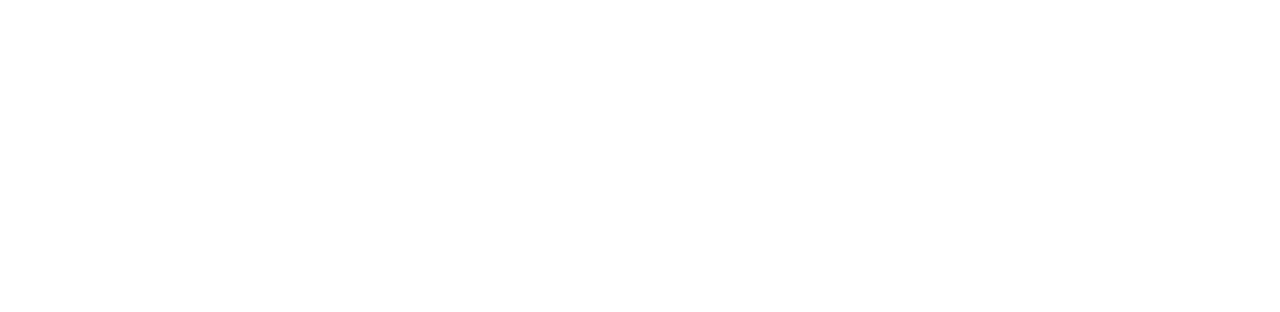
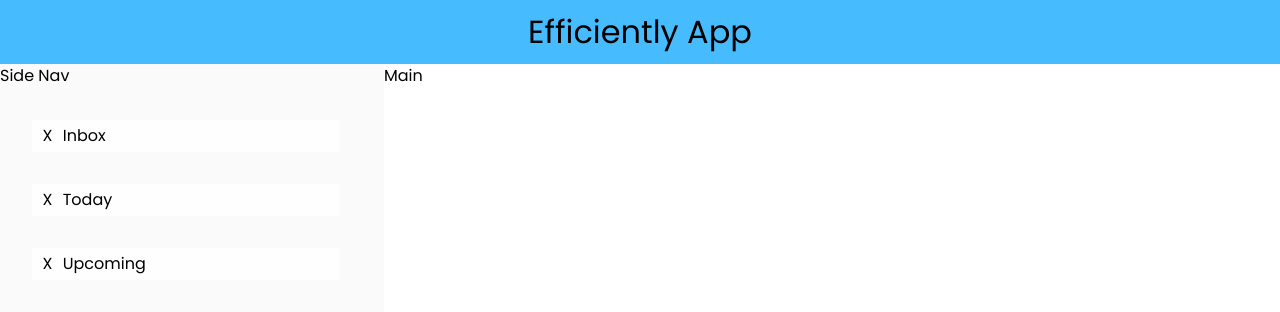
Before and after one commit to pythagoreaneng/efficiently-app-web, a React (Create React App) app: page / in a window 1280 px wide. Shown: the top 312 px of the page. Built offline with nearby package versions, Linux system fonts and the light colour scheme.

Commit message:
Create screen skelton

```diff
--- a/src/pages/index.js
+++ b/src/pages/index.js
@@ -1,7 +1,84 @@
+import { red } from "chalk";
 import React from "react";
+import styled from "styled-components";
 
 const Home = () => {
-  return <></>;
+  const Container = styled.div`
+    height: 100vh;
+    width: auto;
+  `;
+  const TopNavContainer = styled.div`
+    height: 4rem;
+    width: 100wh;
+    background: #46bcff;
+    font-size: 2em;
+    display: flex;
+    justify-content: center;
+    align-items: center;
+  `;
+
+  const ScreenContainer = styled.div`
+    display: flex;
+    height: 100%;
+  `;
+
+  const SideScreenContainer = styled.div`
+    height: 100%;
+    width: 30%;
+    background-color: #fafafa;
+  `;
+
+  const MainScreenContainer = styled.div`
+    height: 100%;
+    width: 70%;
+  `;
+
+  const SideSectionContainer = styled.div`
+    height: 2rem;
+    width: 80%;
+    background-color: #fefefe;
+    margin: 2rem;
+    display: flex;
+    align-items: center;
+  `;
+
+  const SectionIcon = styled.div`
+    width: 10%;
+    justify-content: center;
+    align-items: center;
+    text-align: center;
+  `;
+  const SectionName = styled.div`
+    display: flex;
+
+    width: 90%;
+  `;
+
+  return (
+    <>
+      <Container>
+        <TopNavContainer>Efficiently App</TopNavContainer>
+        <ScreenContainer>
+          <SideScreenContainer>
+            Side Nav
+            <SideSectionContainer>
+              <SectionIcon>X</SectionIcon>
+              <SectionName>Inbox</SectionName>
+            </SideSectionContainer>
+            <SideSectionContainer>
+              <SectionIcon>X</SectionIcon>
+              <SectionName>Today</SectionName>
+            </SideSectionContainer>
+            <SideSectionContainer>
+              <SectionIcon>X</SectionIcon>
+              <SectionName>Upcoming</SectionName>
+            </SideSectionContainer>
+          </SideScreenContainer>
+          <MainScreenContainer>Main</MainScreenContainer>
+        </ScreenContainer>
+      </Container>
+    </>
+  );
 };
 
 export default Home;
```
